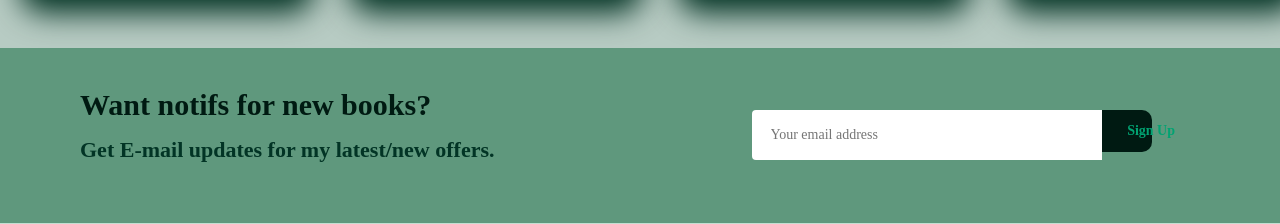
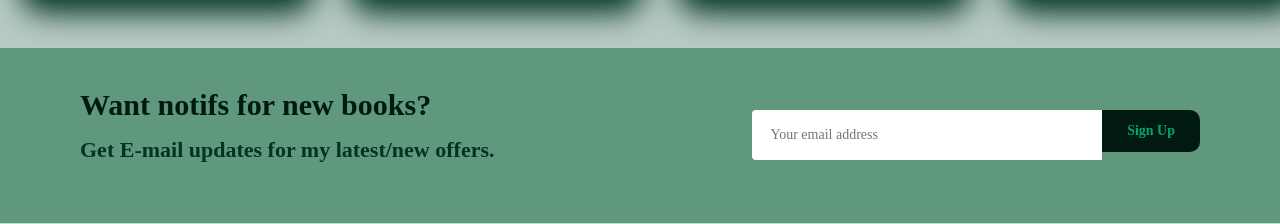
Before and after one commit to kzkyutie/HUMCOM_Books_n_Nooks_FINAL, a PHP site: page /FINAL.html in a window 1280 px wide. Shown: the part 4402-4626 px from the top of the page. Run offline with PHP 8.4, Linux system fonts and the light colour scheme.

Commit message:
Update style.css

```diff
--- a/Project/style.css
+++ b/Project/style.css
@@ -264,9 +264,9 @@ button.normal {
 
 #email button {
     background-color: #001a12;
+    height: auto;
     color: #01a372;
     white-space: nowrap;
-    width: 40%;
     border-top-left-radius: 0;
     border-bottom-left-radius: 0;
 }
```
